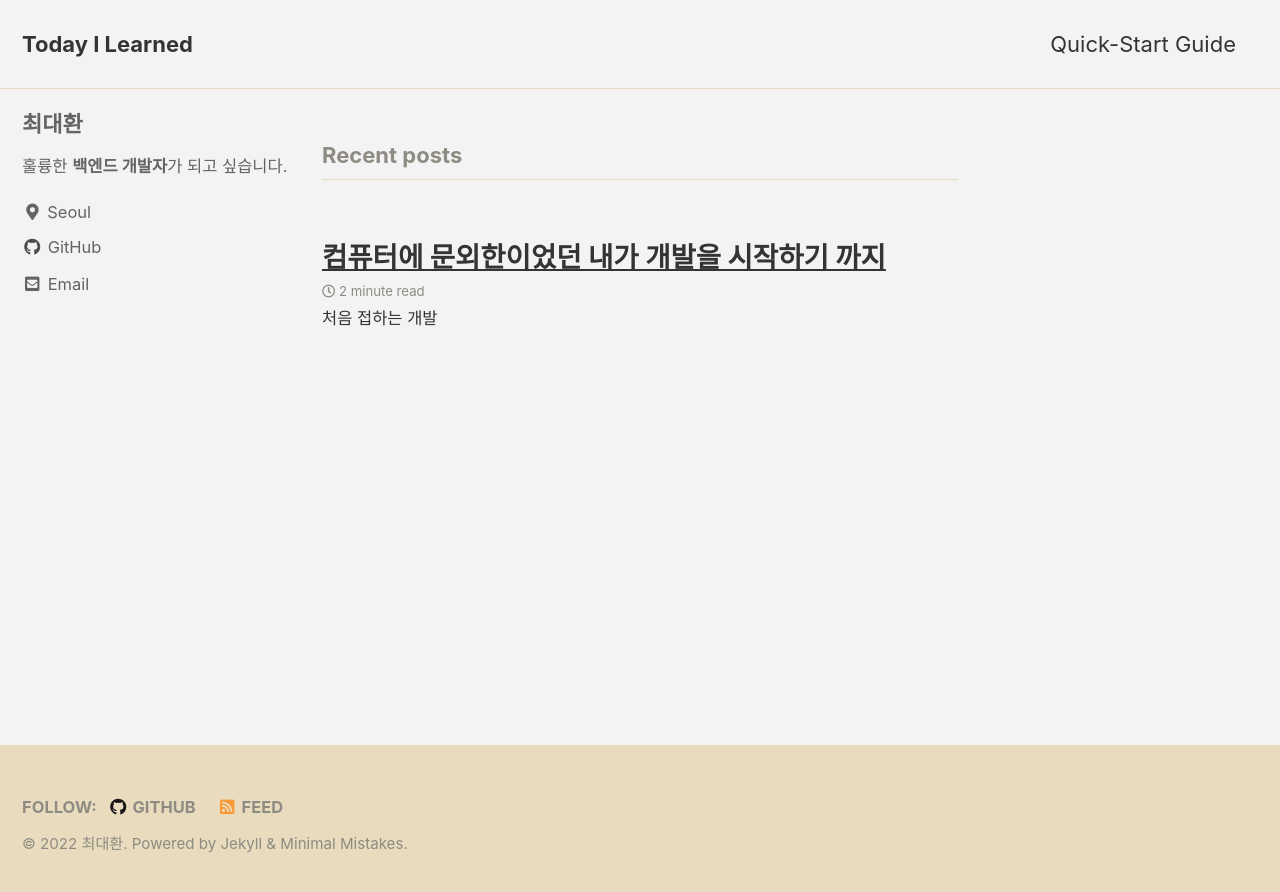
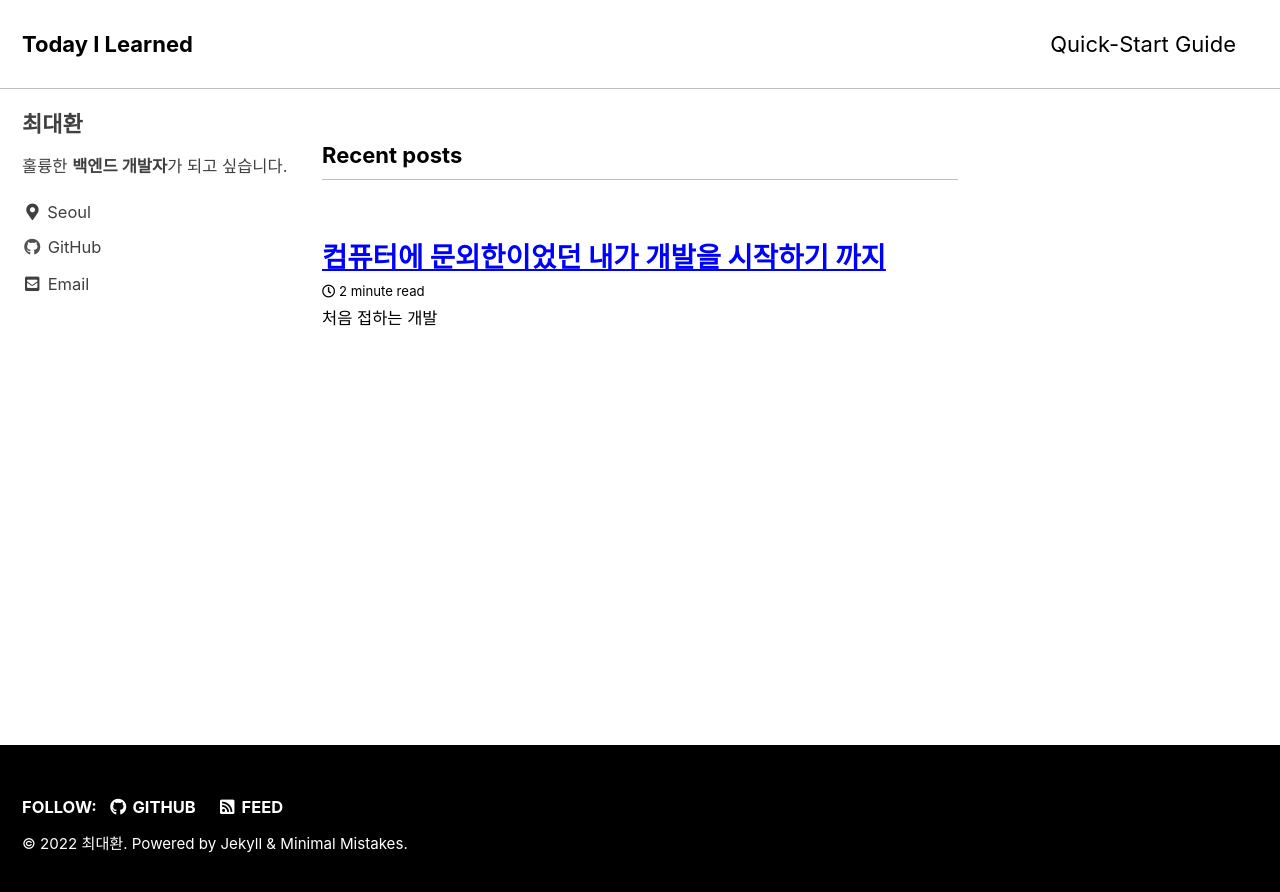
Before and after one commit to choidaehwan/choidaehwan.github.io, a Jekyll site: the page built from index.html, in a window 1280 px wide. Shown: the top 892 px of the page. Built offline with Jekyll 4.4.1, drawn with Linux system fonts in a browser that asks for light colours; cached includes are drawn as plain includes; the list of posts is cut into pages by our own code.

Commit message:
contrast 레이아수으로 블로그변경

```diff
--- a/_config.yml
+++ b/_config.yml
@@ -12,7 +12,7 @@
 
 # theme                  : "minimal-mistakes-jekyll"
 # remote_theme           : "mmistakes/minimal-mistakes"
-minimal_mistakes_skin    : "dirt" # "air", "aqua", "contrast", "dark", "default", "neon", "mint", "plum", "sunrise"
+minimal_mistakes_skin    : "contrast" # "air", "aqua", "default", "dark", "dirt", "neon", "mint", "plum", "sunrise"
 
 # Site Settings
 locale                   : "en-US"
```
